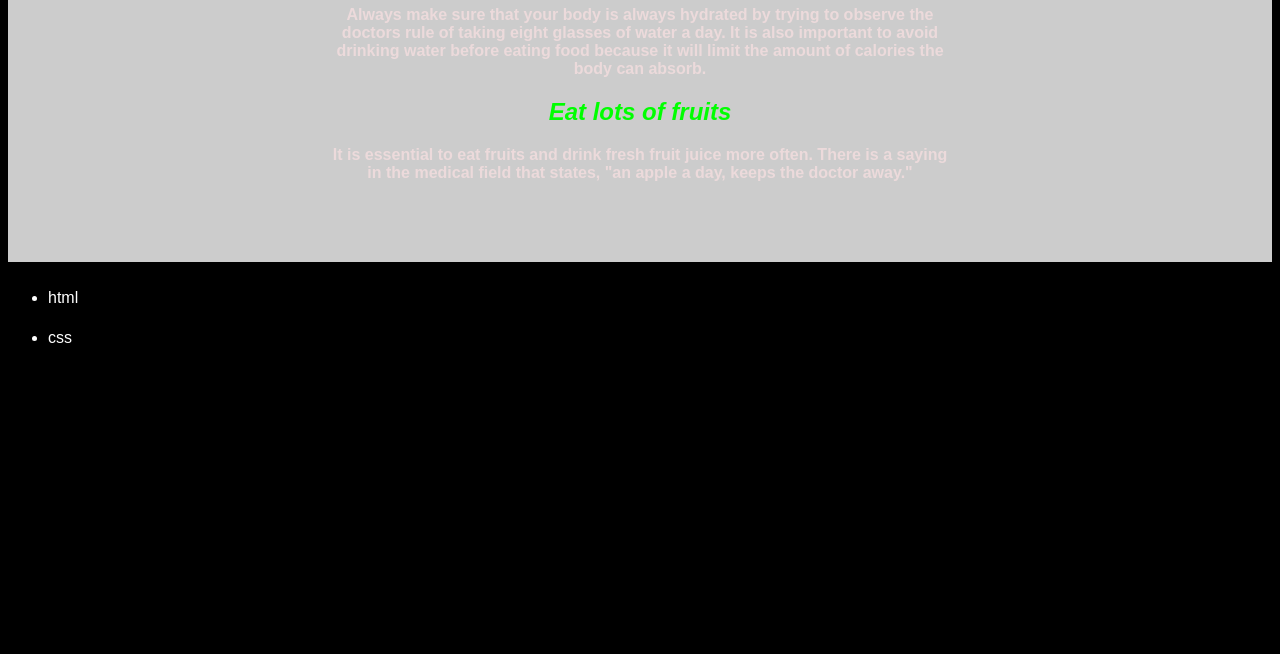
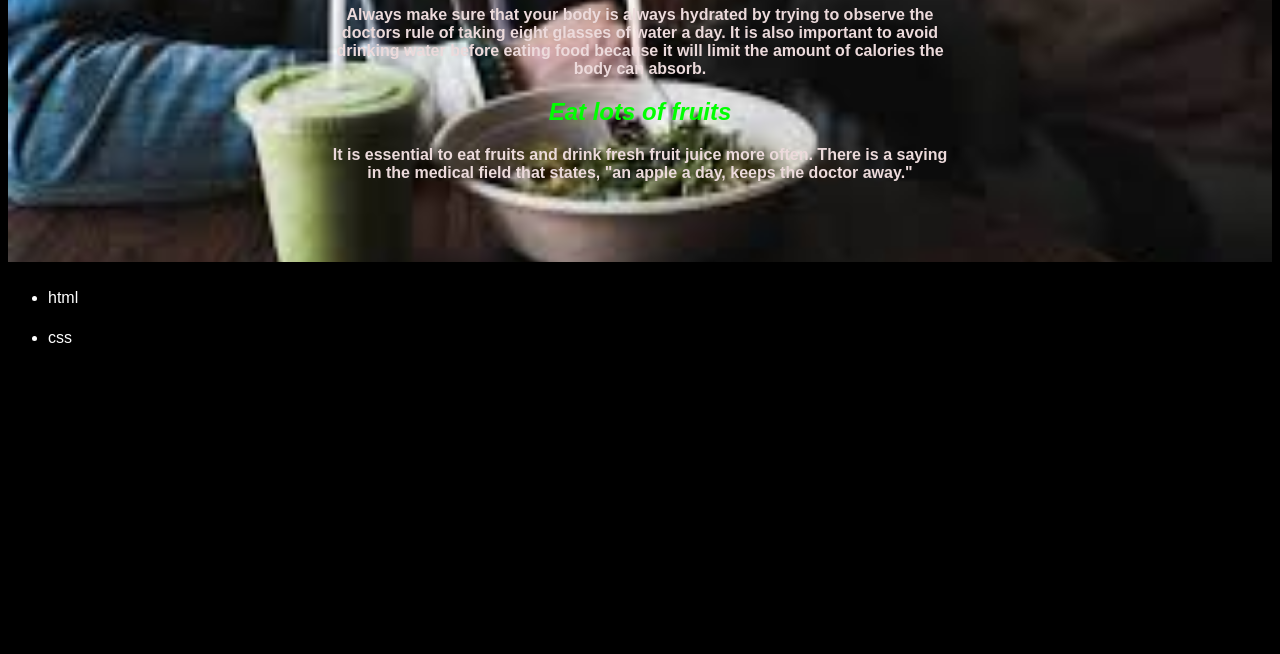
Before and after one commit to cheptegei-create/Portfolio, a plain HTML site: page file4.html in a window 1280 px wide. Shown: the part 146-800 px from the top of the page. Drawn offline with Linux system fonts and the light colour scheme; the site is published under a folder, as on GitHub Pages, so addresses that start at the root find nothing.

Commit message:
path change

```diff
--- a/file4.html
+++ b/file4.html
@@ -11,7 +11,7 @@
         }
 
         .hero-image {
-            background-image: url("/images/healthy diet.jpeg.jpeg");
+            background-image: url("images/healthy diet.jpeg.jpeg");
             background-color: #cccccc;
             height: 400px;
             background-position: center;
```
Also changed, not shown: third-file.html (+1 -1 lines).
